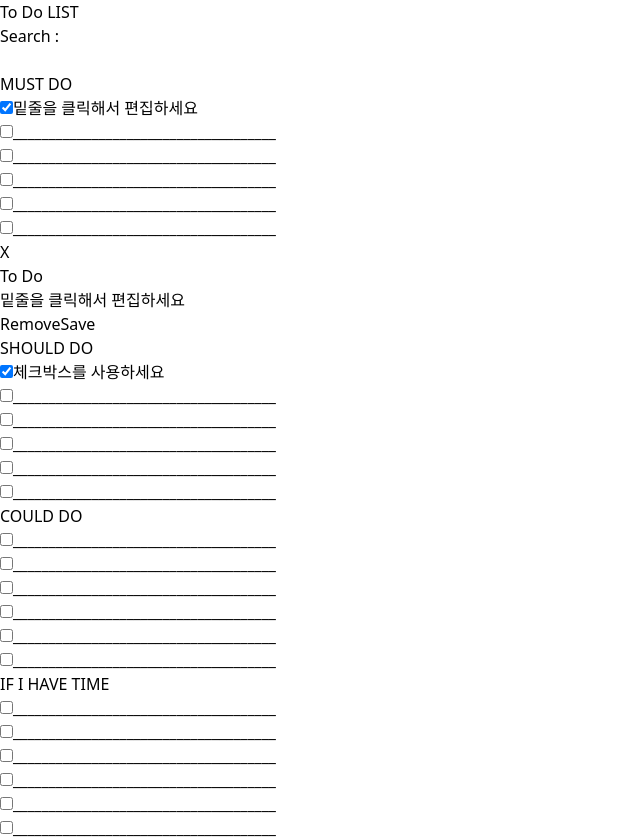
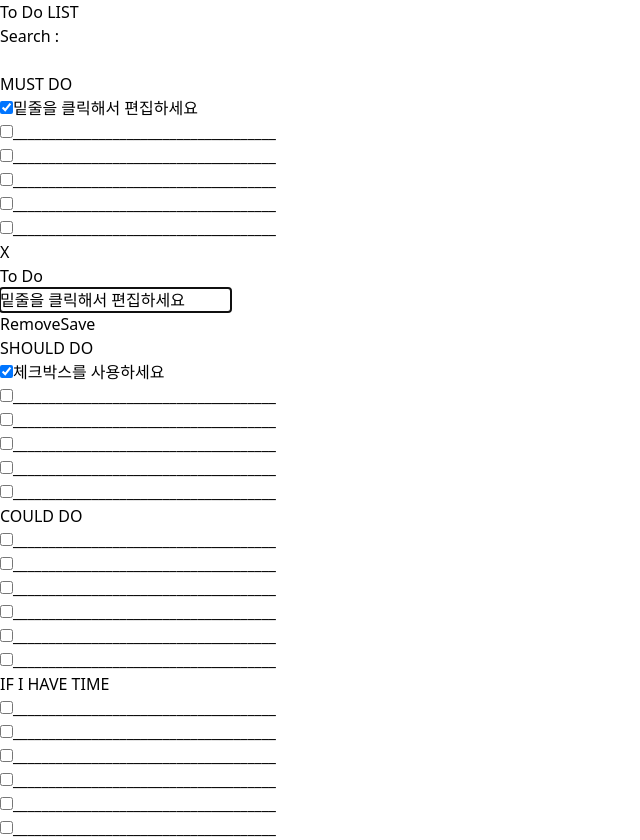
Before and after one commit to FirstBright/todo-list-app, a Next.js app: page / in a window 1280 px wide. Both pictures are taken after a click on the button "밑줄을 클릭해서 편집하세요". Shown: the whole page, without its empty margins (0-640 px from the left). Built offline with nearby package versions, Linux system fonts and the light colour scheme.

Commit message:
add autofocus and act when you enter

```diff
--- a/src/components/todo-list/todo.tsx
+++ b/src/components/todo-list/todo.tsx
@@ -105,8 +105,14 @@ export function ToDo({ todo, onCheckChange, onTitleChange }: IProps) {
                             type='text'
                             value={newTitle}
                             onChange={(e) => setNewTitle(e.target.value)}
+                            autoFocus
+                            onKeyDown={e => {
+                                if (e.key === 'Enter'){
+                                    handleTitleChange()
+                                }
+                            }}
                         />
-                        <div className='flex justify-end mt-4'>
+                        <form className='flex justify-end mt-4'>
                             <button
                                 className='bg-red-500 text-white p-2 rounded mr-2'
                                 onClick={handleTitleRemove}
@@ -116,10 +122,11 @@ export function ToDo({ todo, onCheckChange, onTitleChange }: IProps) {
                             <button
                                 className='bg-blue-500 text-white p-2 rounded'
                                 onClick={handleTitleChange}
+                                type='submit'
                             >
                                 Save
                             </button>
-                        </div>
+                        </form>
                     </div>
                 </div>
             )}
```
